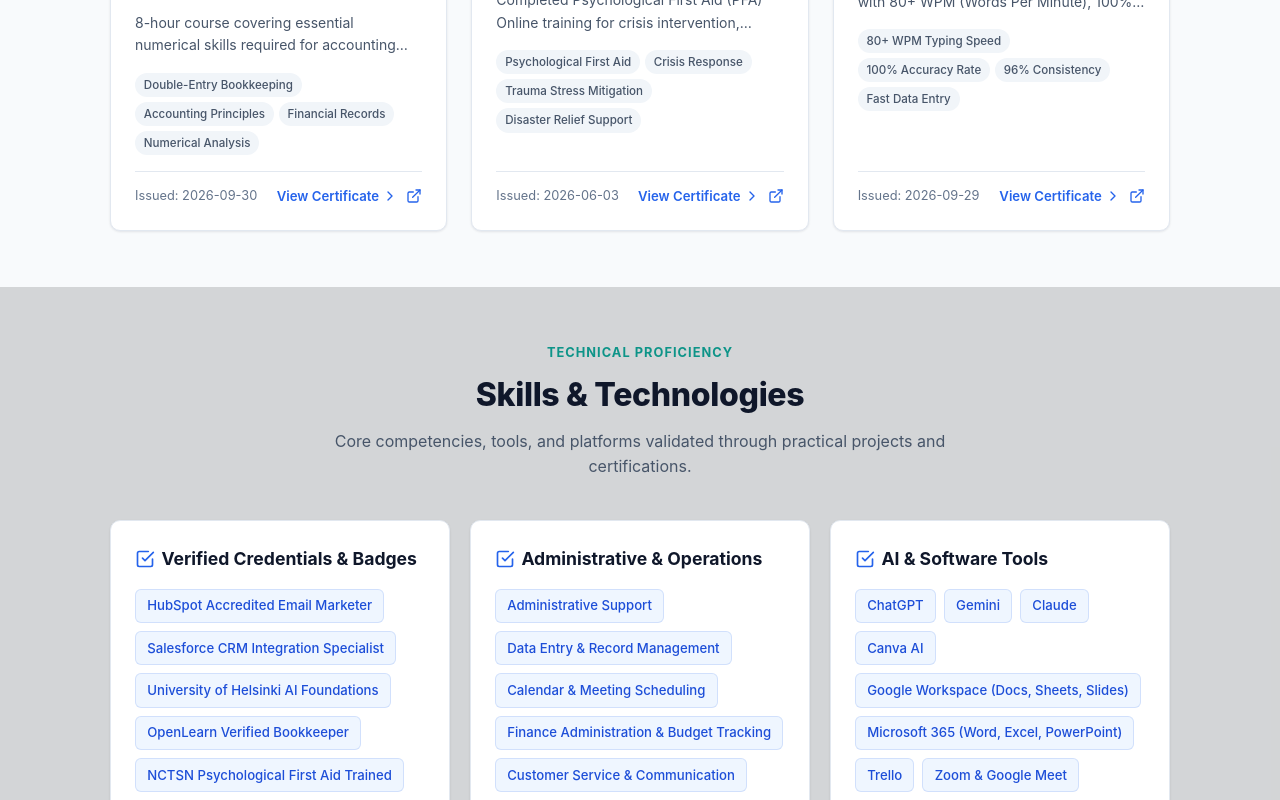
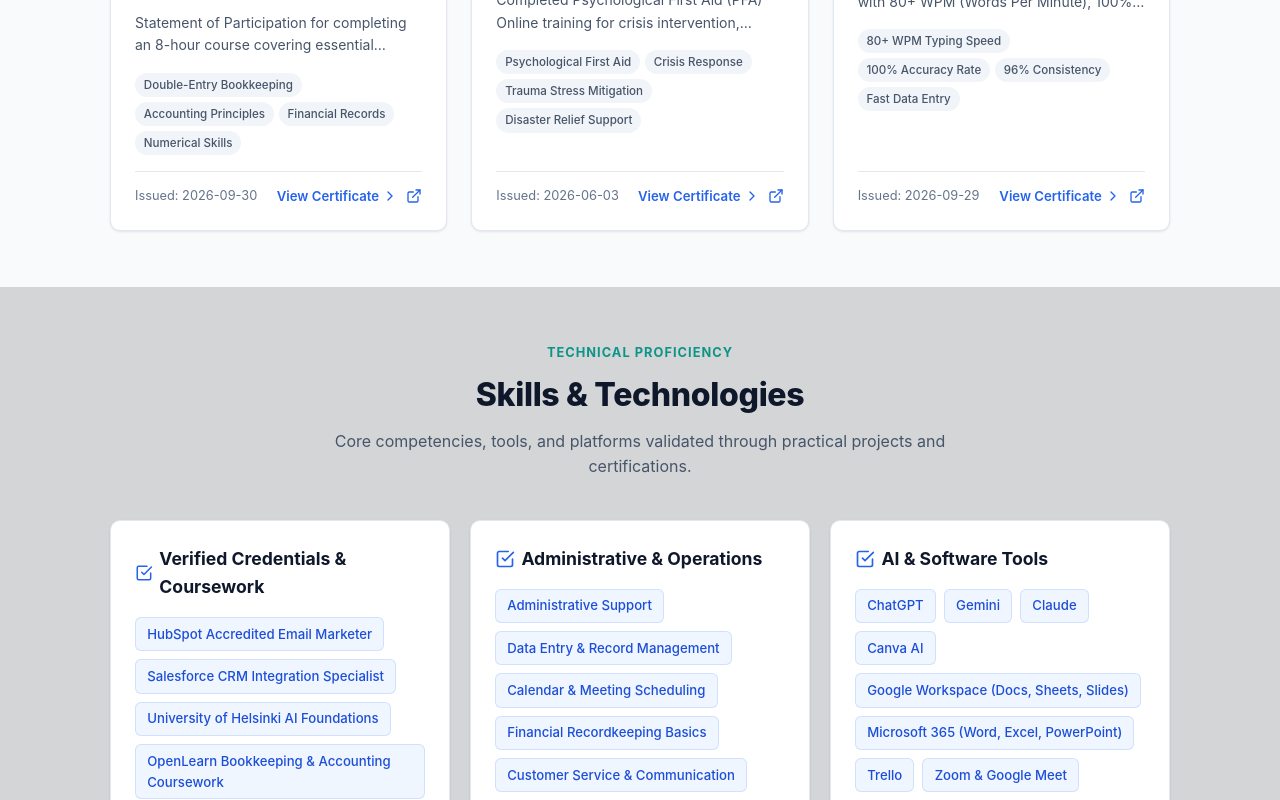
Before and after one commit to hgvoltaire69-sys/my-portfolio, a React (Vite) app: page / in a window 1280 px wide. Shown: the part 1840-2640 px from the top of the page. Built offline with nearby package versions, Linux system fonts and the light colour scheme.

Commit message:
refactor: update OpenLearn bookkeeping wording to accurately reflect coursework completion

```diff
--- a/src/data/portfolioData.js
+++ b/src/data/portfolioData.js
@@ -3,13 +3,13 @@
  * Authentic Information & Accredited Credentials for Elijah Exconde
  */
 
-const STORAGE_KEY = 'my_react_portfolio_data_v5';
+const STORAGE_KEY = 'my_react_portfolio_data_v6';
 
 export const initialPortfolioData = {
   profile: {
     name: "Elijah Exconde",
     title: "Freelance Worker",
-    bio: "Detail-oriented Freelance Worker with hands-on coursework and practical expertise in administrative support, finance tracking, customer communication, video editing, and AI productivity tools. Equipped with verified credentials in Psychological First Aid, Bookkeeping, HubSpot CRM, and Salesforce Integrations. Dedicated to delivering reliable, high-quality operational support.",
+    bio: "Detail-oriented Freelance Worker with hands-on coursework and practical skills in administrative support, financial recordkeeping, customer communication, video editing, and AI productivity tools. Holds verified course completions and training certificates in Psychological First Aid, Bookkeeping & Accounting Fundamentals, HubSpot CRM, and Salesforce Integrations. Dedicated to delivering reliable, high-quality operational support.",
     location: "Lipa City, Philippines",
     email: "exconde.elijah@gmail.com",
     phone: "+63 976 259 1824",
@@ -72,8 +72,8 @@ export const initialPortfolioData = {
       category: "Finance & Admin",
       badgeIcon: "Database",
       imagePath: "images/certificateBOOKKEEPING-1.png",
-      skills: ["Double-Entry Bookkeeping", "Accounting Principles", "Financial Records", "Numerical Analysis"],
-      description: "8-hour course covering essential numerical skills required for accounting and bookkeeping including double-entry bookkeeping."
+      skills: ["Double-Entry Bookkeeping", "Accounting Principles", "Financial Records", "Numerical Skills"],
+      description: "Statement of Participation for completing an 8-hour course covering essential numerical skills required for accounting and bookkeeping including double-entry bookkeeping."
     },
     {
       id: "cert-5",
@@ -106,12 +106,12 @@ export const initialPortfolioData = {
   ],
   skills: [
     {
-      category: "Verified Credentials & Badges",
+      category: "Verified Credentials & Coursework",
       items: [
         "HubSpot Accredited Email Marketer",
         "Salesforce CRM Integration Specialist",
         "University of Helsinki AI Foundations",
-        "OpenLearn Verified Bookkeeper",
+        "OpenLearn Bookkeeping & Accounting Coursework",
         "NCTSN Psychological First Aid Trained",
         "105 WPM / 100% Accuracy Data Entry"
       ]
@@ -122,7 +122,7 @@ export const initialPortfolioData = {
         "Administrative Support",
         "Data Entry & Record Management",
         "Calendar & Meeting Scheduling",
-        "Finance Administration & Budget Tracking",
+        "Financial Recordkeeping Basics",
         "Customer Service & Communication"
       ]
     },
```
